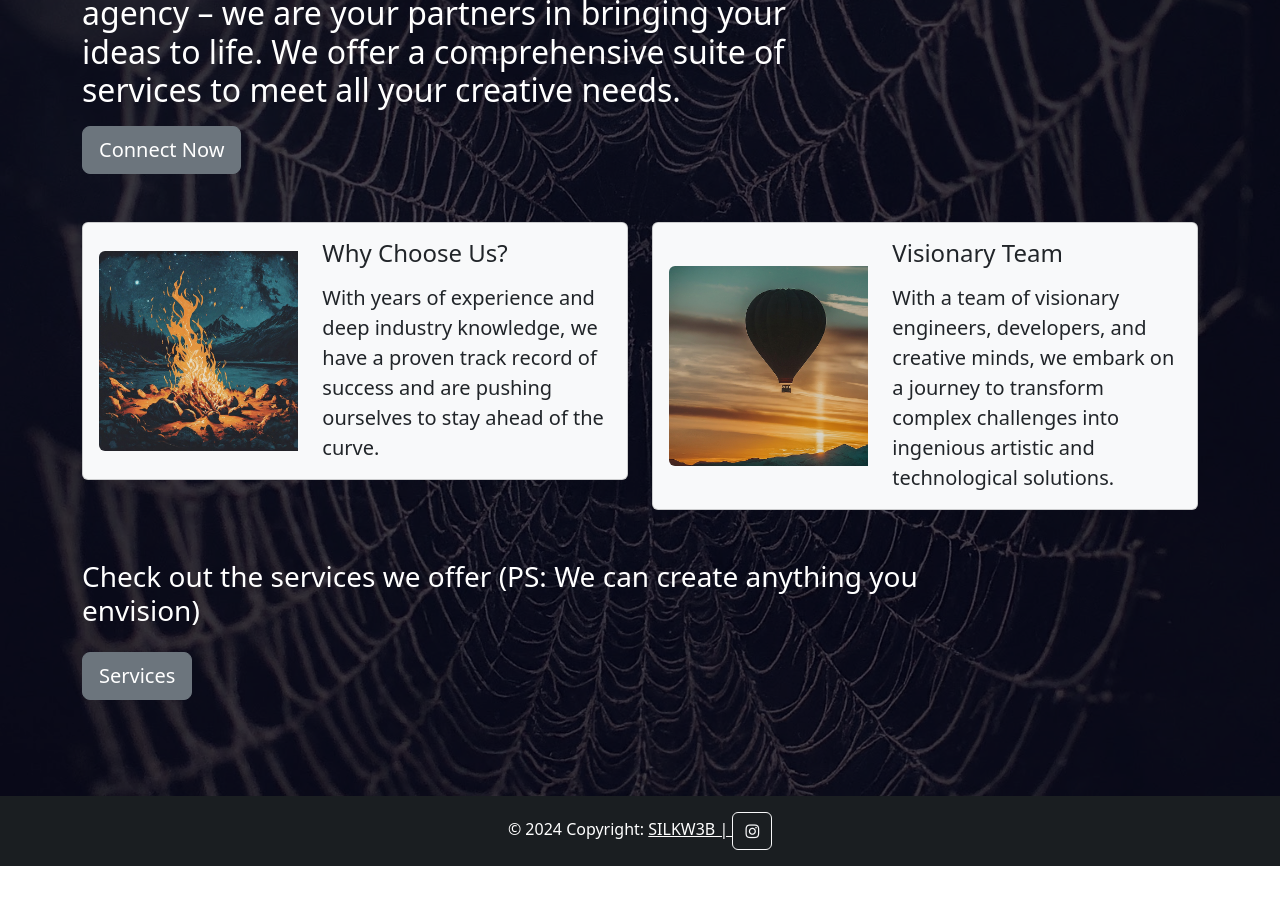
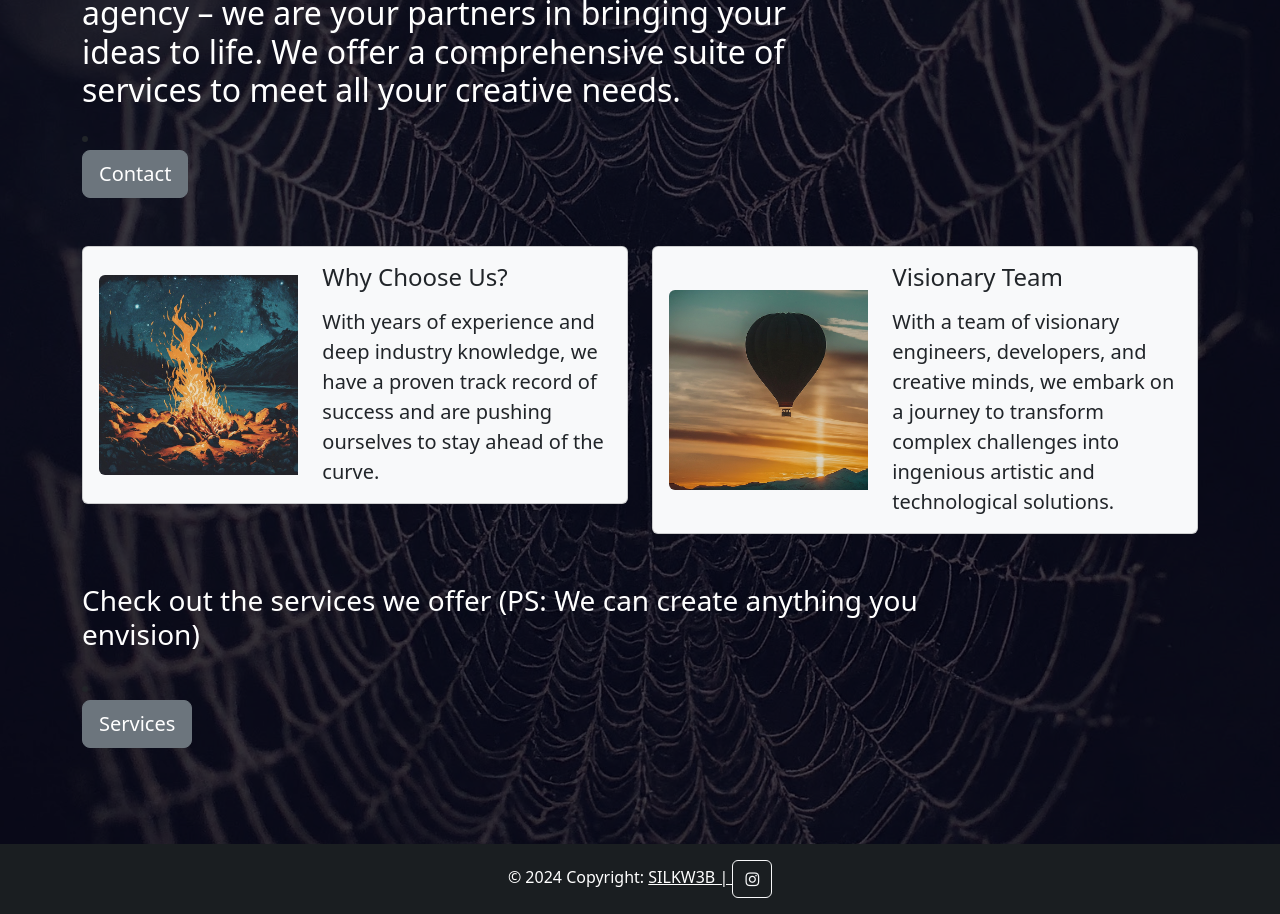
Before and after one commit to rasiq10/SILKW3B-Frontend, an Angular app: page /home in a window 1280 px wide. Shown: the part 180-1094 px from the top of the page. Before the commit the page ends 1046 px from the top, so only its background shows below. Built offline with nearby package versions, Linux system fonts and the light colour scheme.

Commit message:
fixed contact and service button home page, removed textarea resize on contact us page

```diff
--- a/src/app/components/contact-us/contact-us.component.css
+++ b/src/app/components/contact-us/contact-us.component.css
@@ -514,7 +514,8 @@
     font-size: 16px; }
 
   #message {
-    resize: vertical; }
+    resize: vertical;
+     resize: none; }
 
 
   .submitting {
--- a/src/app/components/home/home.component.html
+++ b/src/app/components/home/home.component.html
@@ -11,9 +11,9 @@
         <h2 class="display-8 mb-3 text-white">At SILKW3B, we are more than just a design agency – we are your
           partners in bringing your ideas to life. We offer a comprehensive suite of services to meet all your creative
           needs.</h2>
-        <a href="/contact-us">
-          <button type="button" class="btn btn-lg btn-secondary mb-3 mb-md-4 mb-xl-5">Connect Now</button>
-        </a>
+          <li class="nav-item @@contact-us">
+            <a class="nav-link" routerLink="/contact-us"><button type="button" class="btn btn-lg btn-secondary mb-3 mb-md-4 mb-xl-5">Contact</button></a>
+          </li>
       </div>
     </div>
   </div>
@@ -64,9 +64,9 @@
       <div class="col-12  col-lg-10">
         <h3 class="display-8 mb-4 text-white">Check out the services we offer (PS: We can create anything you envision)
         </h3>
-        <a href="/services">
-          <button type="button" class="btn btn-lg btn-secondary mb-3 mb-md-4 mb-xl-5">Services</button>
-        </a>
+        <li class="nav-item @@services">
+          <a class="nav-link" routerLink="/services"><button type="button" class="btn btn-lg btn-secondary mb-3 mb-md-4 mb-xl-5">Services</button></a>
+        </li>
       </div>
     </div>
   </div>
--- a/src/app/components/home/home.component.ts
+++ b/src/app/components/home/home.component.ts
@@ -1,4 +1,5 @@
 import { Component } from '@angular/core';
+import { RouterModule } from '@angular/router';
 
 @Component({
   selector: 'app-home',
```
